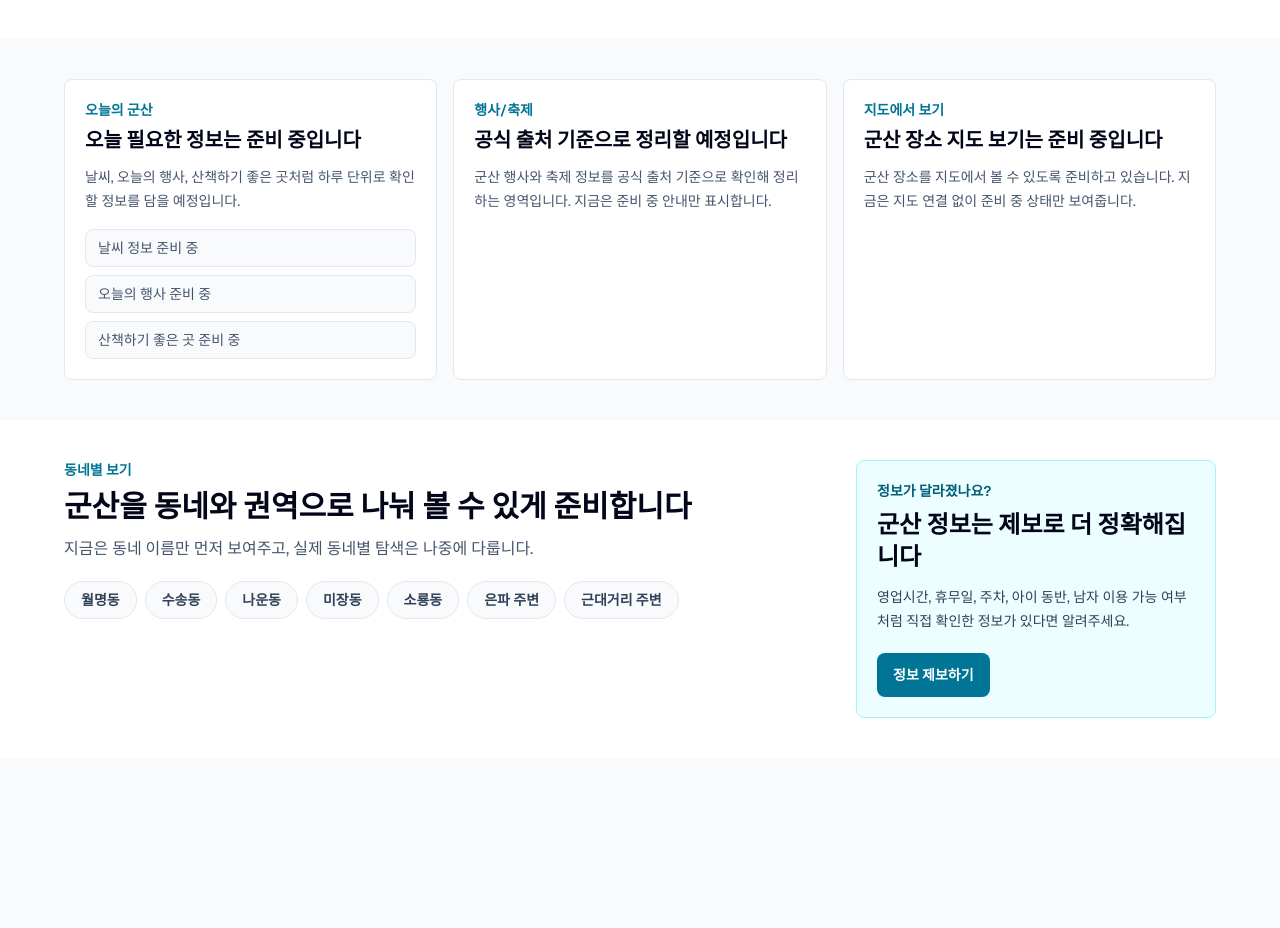
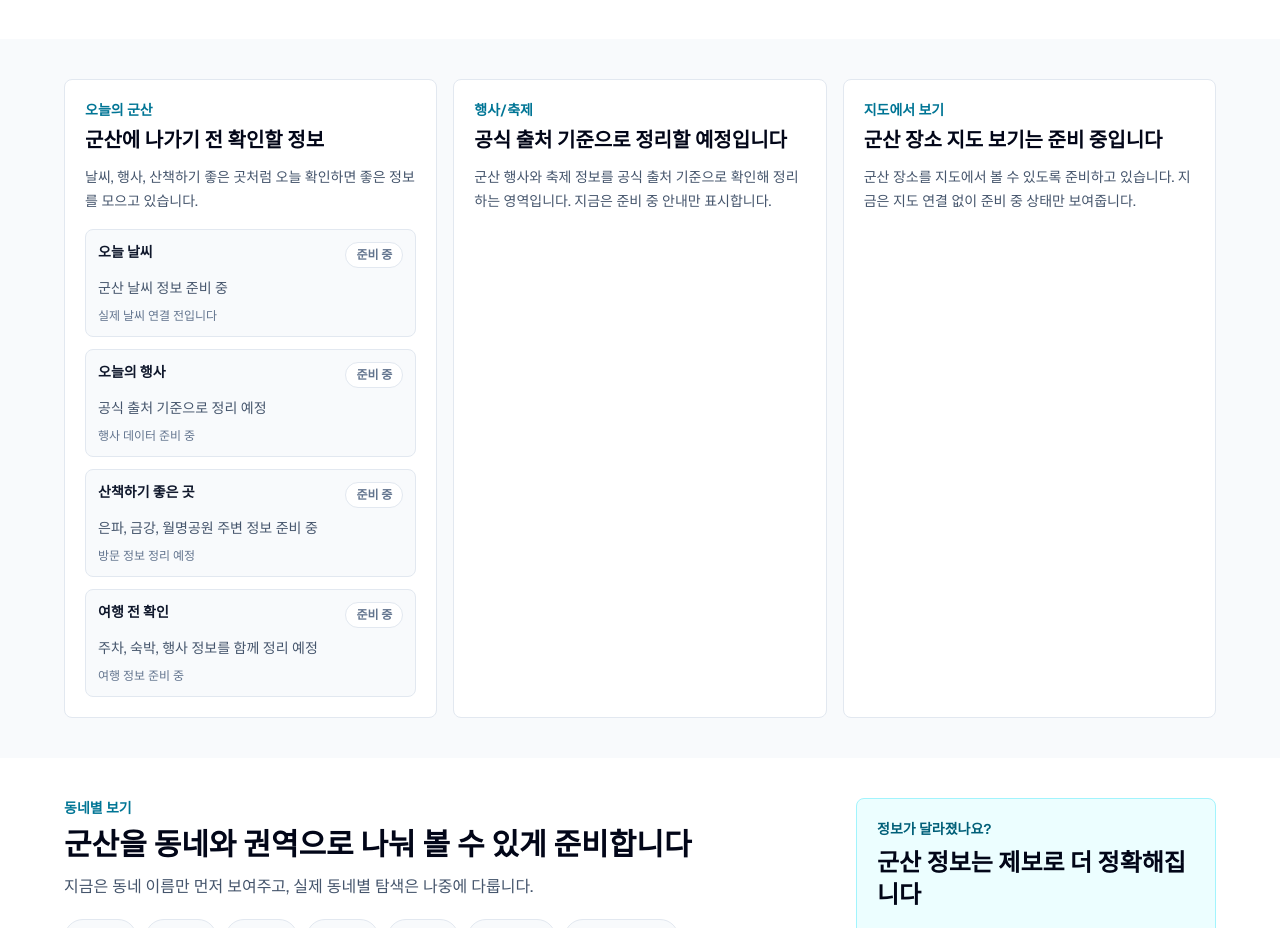
Before and after one commit to Aprasaks/gunsan-com, a Next.js app: page / in a window 1280 px wide. Shown: the part 2283-3211 px from the top of the page. Before the commit the page ends 3041 px from the top, so only its background shows below. Built offline with nearby package versions, Linux system fonts and the light colour scheme.

Commit message:
오늘의 군산 섹션 구현 #32

```diff
--- a/app/page.tsx
+++ b/app/page.tsx
@@ -155,9 +155,26 @@ const popularInfo = [
 ] as const;
 
 const todayItems = [
-  "날씨 정보 준비 중",
-  "오늘의 행사 준비 중",
-  "산책하기 좋은 곳 준비 중",
+  {
+    title: "오늘 날씨",
+    summary: "군산 날씨 정보 준비 중",
+    note: "실제 날씨 연결 전입니다",
+  },
+  {
+    title: "오늘의 행사",
+    summary: "공식 출처 기준으로 정리 예정",
+    note: "행사 데이터 준비 중",
+  },
+  {
+    title: "산책하기 좋은 곳",
+    summary: "은파, 금강, 월명공원 주변 정보 준비 중",
+    note: "방문 정보 정리 예정",
+  },
+  {
+    title: "여행 전 확인",
+    summary: "주차, 숙박, 행사 정보를 함께 정리 예정",
+    note: "여행 정보 준비 중",
+  },
 ] as const;
 
 const neighborhoods = [
@@ -367,19 +384,32 @@ export default function Home() {
         <div className="mx-auto grid w-full max-w-6xl gap-4 lg:grid-cols-3">
           <InfoPanel
             eyebrow="오늘의 군산"
-            title="오늘 필요한 정보는 준비 중입니다"
-            description="날씨, 오늘의 행사, 산책하기 좋은 곳처럼 하루 단위로 확인할 정보를 담을 예정입니다."
+            title="군산에 나가기 전 확인할 정보"
+            description="날씨, 행사, 산책하기 좋은 곳처럼 오늘 확인하면 좋은 정보를 모으고 있습니다."
           >
-            <ul className="mt-4 space-y-2">
+            <div className="mt-4 grid gap-3 sm:grid-cols-2 lg:grid-cols-1">
               {todayItems.map((item) => (
-                <li
-                  key={item}
-                  className="rounded-lg border border-slate-200 bg-slate-50 px-3 py-2 text-sm font-medium text-slate-600"
+                <article
+                  key={item.title}
+                  className="rounded-lg border border-slate-200 bg-slate-50 p-3"
                 >
-                  {item}
-                </li>
+                  <div className="flex items-start justify-between gap-3">
+                    <h3 className="text-sm font-bold text-slate-900">
+                      {item.title}
+                    </h3>
+                    <span className="shrink-0 rounded-full border border-slate-200 bg-white px-2.5 py-1 text-xs font-semibold text-slate-500">
+                      준비 중
+                    </span>
+                  </div>
+                  <p className="mt-2 text-sm leading-6 text-slate-600">
+                    {item.summary}
+                  </p>
+                  <p className="mt-2 text-xs font-medium text-slate-500">
+                    {item.note}
+                  </p>
+                </article>
               ))}
-            </ul>
+            </div>
           </InfoPanel>
 
           <InfoPanel
```
